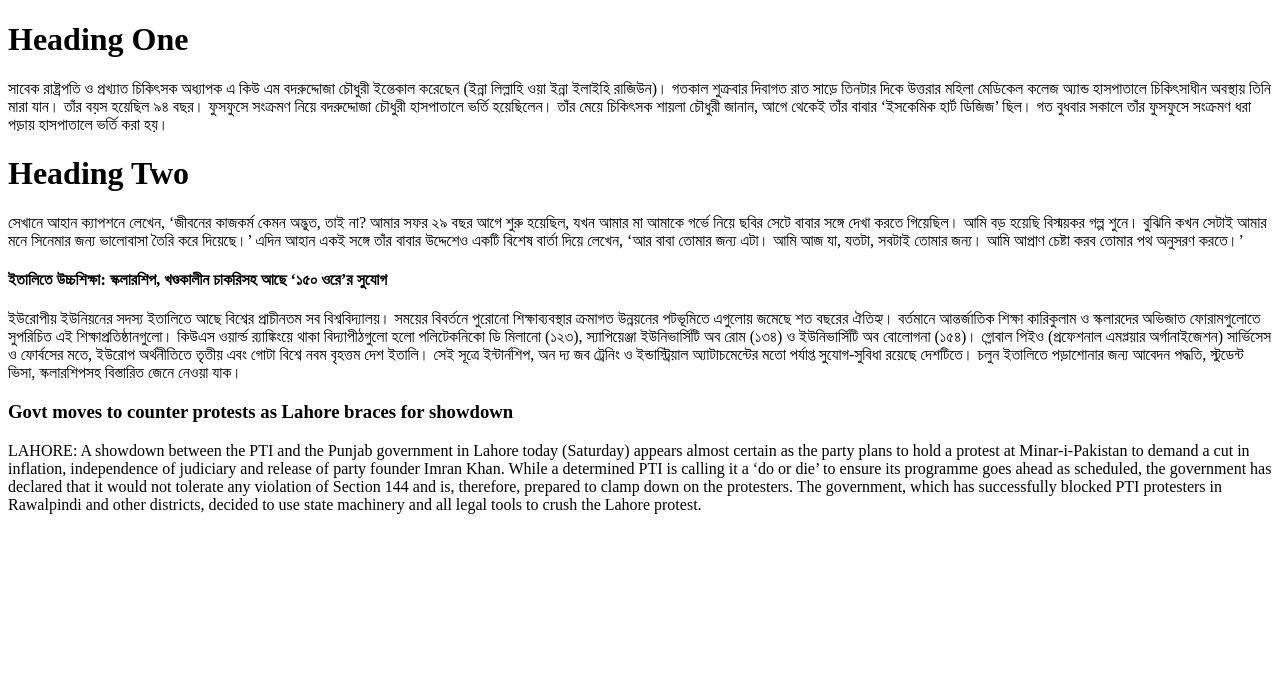
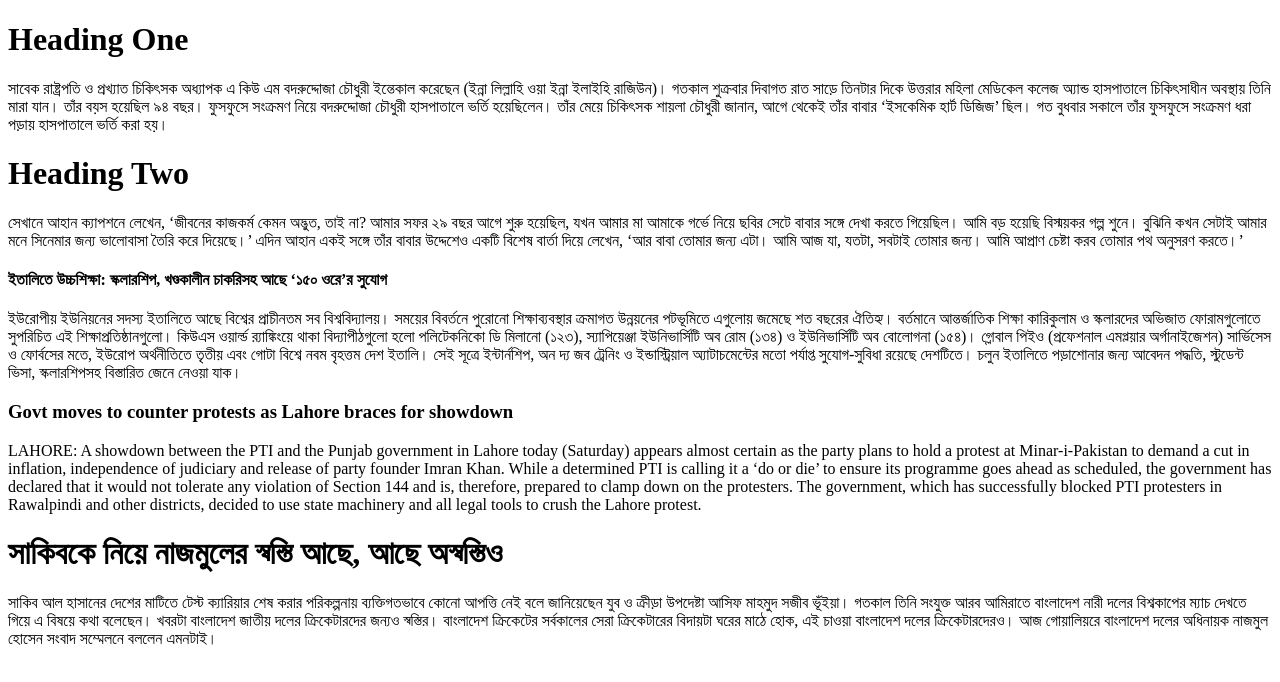
Before and after one commit to atiq350/tanjil, a plain HTML site: page index.html in a window 1280 px wide. Drawn offline with Linux system fonts and the light colour scheme.

Commit message:
Update index.html
this is bangladesh

```diff
--- a/index.html
+++ b/index.html
@@ -26,5 +26,9 @@
     While a determined PTI is calling it a ‘do or die’ to ensure its programme goes ahead as scheduled, the government has declared that it would not tolerate any violation of Section 144 and is, therefore, prepared to clamp down on the protesters.
 
     The government, which has successfully blocked PTI protesters in Rawal­pindi and other districts, decided to use state mac­hinery and all legal tools to crush the Lahore protest.</p>
+    <h1>সাকিবকে নিয়ে নাজমুলের স্বস্তি আছে, আছে অস্বস্তিও</h1>
+    <p>সাকিব আল হাসানের দেশের মাটিতে টেস্ট ক্যারিয়ার শেষ করার পরিকল্পনায় ব্যক্তিগতভাবে কোনো আপত্তি নেই বলে জানিয়েছেন যুব ও ক্রীড়া উপদেষ্টা আসিফ মাহমুদ সজীব ভূঁইয়া। গতকাল তিনি সংযুক্ত আরব আমিরাতে বাংলাদেশ নারী দলের বিশ্বকাপের ম্যাচ দেখতে গিয়ে এ বিষয়ে কথা বলেছেন।
+
+খবরটা বাংলাদেশ জাতীয় দলের ক্রিকেটারদের জন্যও স্বস্তির। বাংলাদেশ ক্রিকেটের সর্বকালের সেরা ক্রিকেটারের বিদায়টা ঘরের মাঠে হোক, এই চাওয়া বাংলাদেশ দলের ক্রিকেটারদেরও। আজ গোয়ালিয়রে বাংলাদেশ দলের অধিনায়ক নাজমুল হোসেন সংবাদ সম্মেলনে বললেন এমনটাই।</p>
 </body>
 </html>
```
